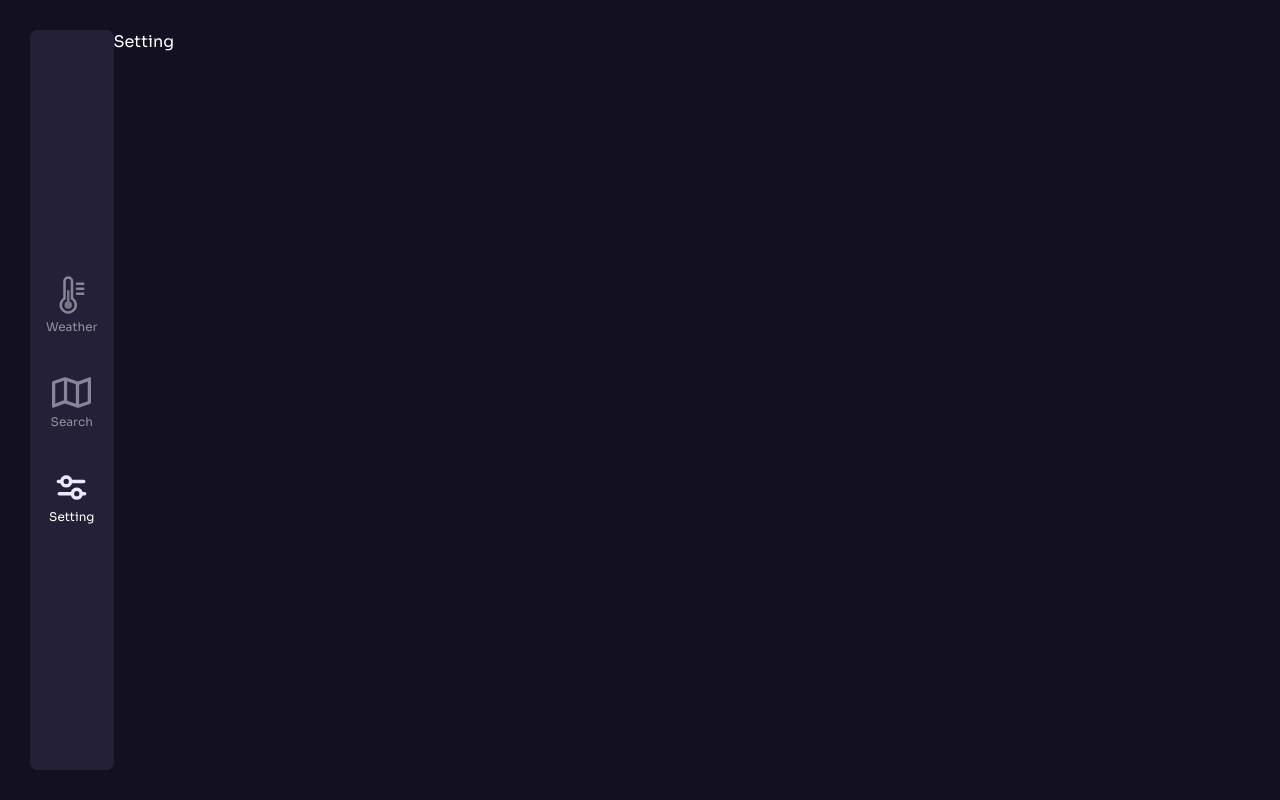
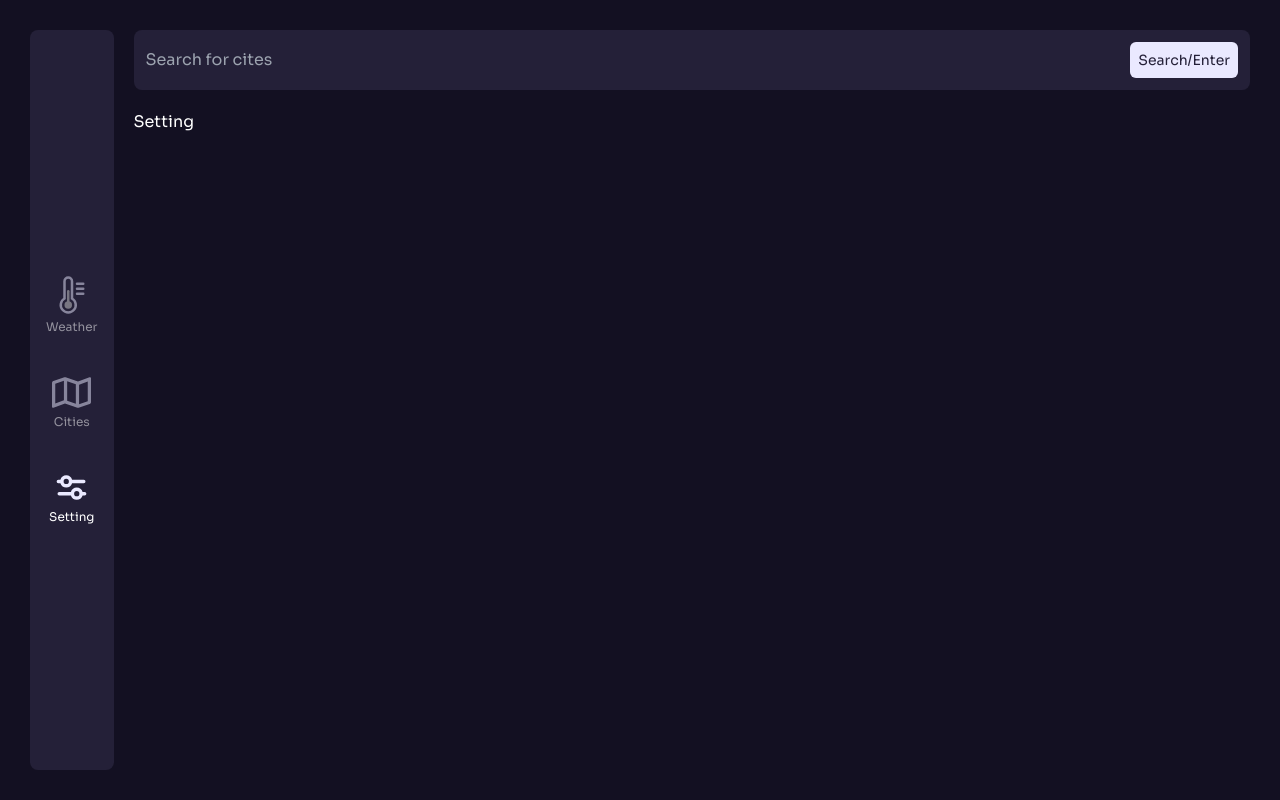
Before and after one commit to Asimcoded/Weather-app-react, a React (Vite) app: page /setting in a window 1280 px wide. Built offline with nearby package versions, Linux system fonts and the light colour scheme; no server answers.

Commit message:
Added searchbar and fetch function

```diff
--- a/package.json
+++ b/package.json
@@ -10,6 +10,7 @@
     "preview": "vite preview"
   },
   "dependencies": {
+    "axios": "^1.7.9",
     "react": "^18.3.1",
     "react-dom": "^18.3.1",
     "react-router-dom": "^7.1.3"
--- a/src/App.jsx
+++ b/src/App.jsx
@@ -4,10 +4,19 @@ import { Route, Routes } from 'react-router-dom'
 import Home from './components/pages/Home'
 import Search from './components/pages/Search'
 import Setting from './components/pages/Setting'
+import { useEffect } from 'react'
+import fetchData from './fetchData'
+import SearchBar from './components/SearchBar'
 function App() {
+  // useEffect(() => {
+  //   fetchData("Mumbai").then(data=>{
+  //     console.log(data);
+  //   })
+  // }, [])
   return (
-    <div className='h-screen p-[30px] flex'>
+    <div className='h-screen p-[30px] grid grid-cols-[auto_1fr] grid-rows-[auto_1fr] gap-[20px]'>
       <SideBar />
+      <SearchBar />
       <Routes>
         <Route path="/" element={<Home />} />
         <Route path="/search" element={<Search />} />
--- /dev/null
+++ b/src/components/SearchBar.jsx
@@ -0,0 +1,40 @@
+import React, { useEffect, useRef, useState } from "react";
+
+function SearchBar() {
+  const [value, setvalue] = useState("");
+  const inputRef = useRef(null);
+
+  const handlerChange = (e) => {
+    setvalue(e.target.value);
+  };
+
+  useEffect(() => {
+    const input = inputRef.current
+    input.addEventListener("keypress",(e)=>{
+        if(e.key === "Enter"){
+            e.preventDefault();
+            setvalue("")
+            console.log("Enter");
+        }
+    })
+    return () => {
+    };
+  }, []);
+  return (
+    <div className="bg-dark-color p-3 rounded-lg flex justify-between">
+      <input
+        type="text"
+        placeholder="Search for cites"
+        className="bg-transparent w-full outline-none"
+        value={value}
+        onChange={handlerChange}
+        ref={inputRef}
+      />
+      <button className="bg-secondary-color text-dark-color p-2 text-sm rounded-md">
+        Search/Enter
+      </button>
+    </div>
+  );
+}
+
+export default SearchBar;
--- a/src/components/SideBar.jsx
+++ b/src/components/SideBar.jsx
@@ -6,7 +6,7 @@ import SettingIcon from "../assets/icons/setting-icon.svg";
 function SideBar() {
   const inactiveStateStyle = "opacity-50"
   return (
-    <div className="h-full min-h-[400px] bg-dark-color rounded-lg p-4 flex flex-col justify-center gap-10">
+    <div className="h-full min-h-[400px] bg-dark-color rounded-lg p-4 row-span-2 flex flex-col justify-center gap-10">
       <NavLink to="/" className={({isActive})=>(!isActive ? inactiveStateStyle : "")+ " transition-all duration-200"}>
         <div className="flex flex-col gap-1 items-center">
           <img src={HomeIcon} alt="Home" className="h-[40px]" />
@@ -15,8 +15,8 @@ function SideBar() {
       </NavLink>
       <NavLink to="/search" className={({isActive})=>(!isActive ? inactiveStateStyle : "")+ " transition-all duration-200"}>
         <div className="flex flex-col gap-1 items-center">
-          <img src={SearchIcon} alt="Search" className="h-[35px]" />
-          <p className="text-xs font-thin">Search</p>
+          <img src={SearchIcon} alt="City" className="h-[35px]" />
+          <p className="text-xs font-thin">Cities</p>
         </div>
       </NavLink>
       <NavLink to="/setting" className={({isActive})=>(!isActive ? inactiveStateStyle : "")+ " transition-all duration-200"}>
--- a/src/components/pages/Home.jsx
+++ b/src/components/pages/Home.jsx
@@ -2,7 +2,7 @@ import React from 'react'
 
 function Home() {
   return (
-    <div>Home</div>
+    <div className=''>Home</div>
   )
 }
 
--- /dev/null
+++ b/src/contexts/SearchContext.jsx
@@ -0,0 +1,9 @@
+import React from 'react'
+export const SearchValue = ""
+function SearchContext() {
+  return (
+    <div>SearchContext</div>
+  )
+}
+
+export default SearchContext
--- /dev/null
+++ b/src/fetchData.js
@@ -0,0 +1,16 @@
+import { apiKey } from "./Private/ApiKey";
+const apiUrl = "https://api.openweathermap.org/data/2.5/forecast?";
+
+export default async function fetchData(city) {
+  try {
+    const response = await fetch(apiUrl + "q=" + city + "&appid=" + apiKey);
+    if (!response.ok) {
+      throw new Error(`HTTP error! Status: ${response.status}`);
+    }
+    const data = await response.json();
+    return data;
+  } catch (error) {
+    console.error("Error fetching data: ", error);
+    return null;
+  }
+}
```
Also changed, not shown: 1 other file (tests, documents, lock files or other folders).
